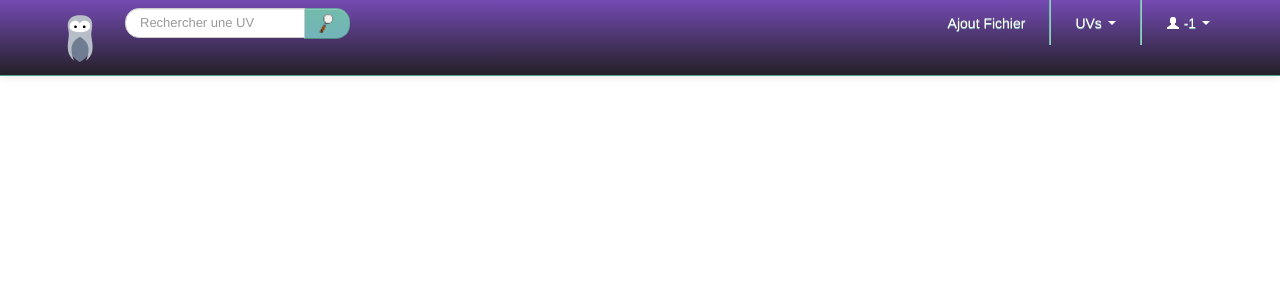
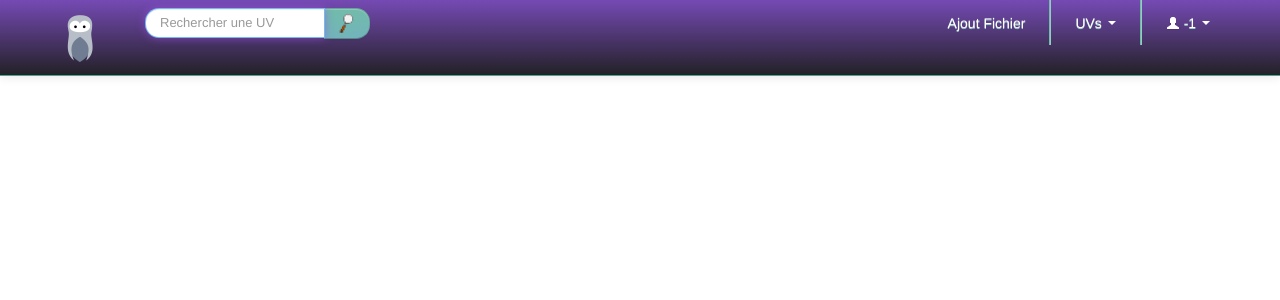
Before and after one commit to hackathonUTC/shwet, a PHP site: page /uv.php in a window 1280 px wide. Shown: the top 300 px of the page. Run offline with PHP 8.4, Linux system fonts and the light colour scheme; some libraries are stand-ins or nearby versions.

Commit message:
Avancement

```diff
--- a/css/shwet-css.css
+++ b/css/shwet-css.css
@@ -6,3 +6,13 @@
 	padding-top: 5px;
 	padding-bottom: 5px;
 }
+
+#search-uv-name {
+	margin-left: 20px;
+	border-color: rgba(82, 168, 236, 0.8);
+	box-shadow: 0px 1px 1px rgba(0, 0, 0, 0.075) inset, 0px 0px 8px rgba(156, 82, 236, 0.6);
+}
+
+#search-uv-button {
+	background-image: linear-gradient(to bottom, #AC98D2, #6F629C);
+}
--- a/header.php
+++ b/header.php
@@ -61,7 +61,7 @@ j=d.createElement(s),dl=l!='dataLayer'?'&l='+l:'';j.async=true;j.src=
               <div class="input-append">
                 <input style="width: 150px;" name="u" autocomplete="on
                 " id="search-uv-name" class="search-query span2" type="text" placeholder="Rechercher une UV">
-                <button type="submit" class="btn btn-primary">
+                <button type="submit" class="btn btn-primary search-uv-button">
                   <img height="20" width="20" src="img/loupe.ico"></a>
                 </button>
               </div>
```
